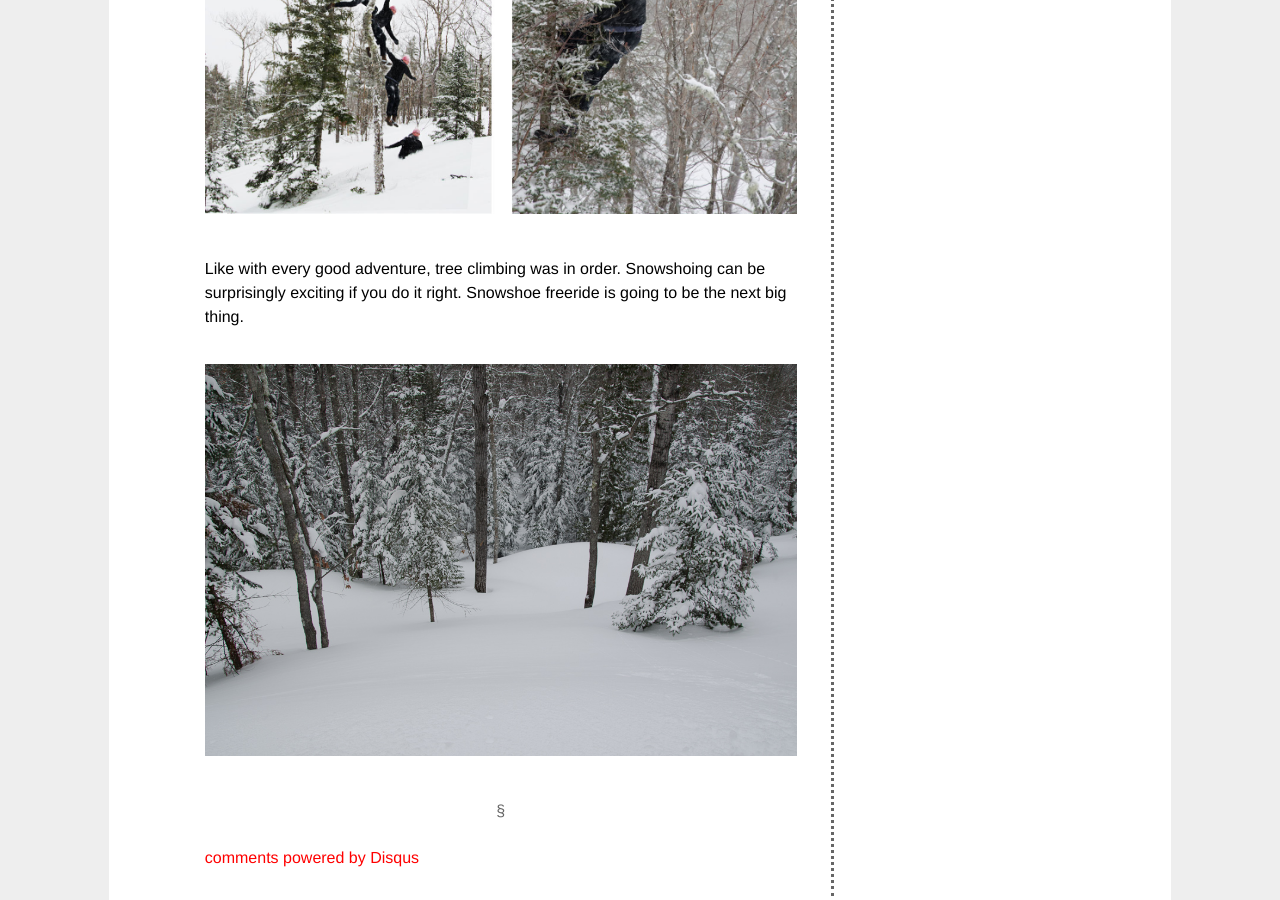
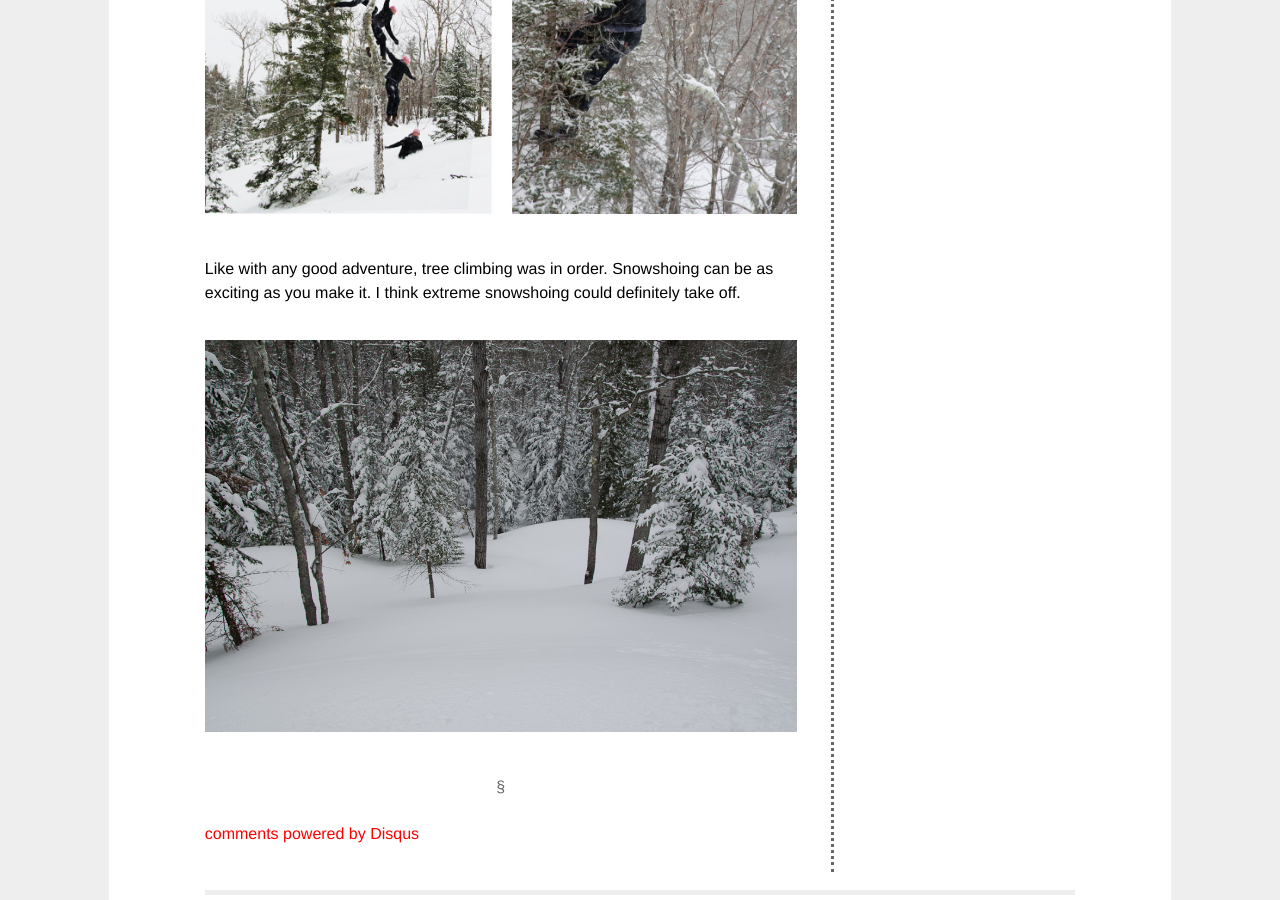
Before and after one commit to eoisaacs/eoisaacs.github.io, a Jekyll site: the page built from _posts/2014-02-22-copper-harbor-snowshoe-broventure.md, in a window 1280 px wide and 900 px high, scrolled down 1979 px. Built offline with Jekyll 4.4.1, drawn with Linux system fonts in a browser that asks for light colours; Markdown is read by kramdown in place of the engine named in the settings; comment, search, counter and statistics services are not loaded.

Commit message:
Post update

```diff
--- a/_posts/2014-02-22-copper-harbor-snowshoe-broventure.md
+++ b/_posts/2014-02-22-copper-harbor-snowshoe-broventure.md
@@ -15,6 +15,6 @@ The snow was practically untouched. We managed to stay on top most of the time,
 
 ![Climbing trees and then jumping out of them](http://eoisaacs.github.io/images/2014-02-22-img3.jpg)
 
-Like with every good adventure, tree climbing was in order. Snowshoing can be surprisingly exciting if you do it right. Snowshoe freeride is going to be the next big thing.
+Like with any good adventure, tree climbing was in order. Snowshoing can be as exciting as you make it. I think extreme snowshoing could definitely take off.
 
 ![Beautiful winter forest](http://eoisaacs.github.io/images/2014-02-22-img4.jpg)
```
Also changed, not shown: 1 other file.
